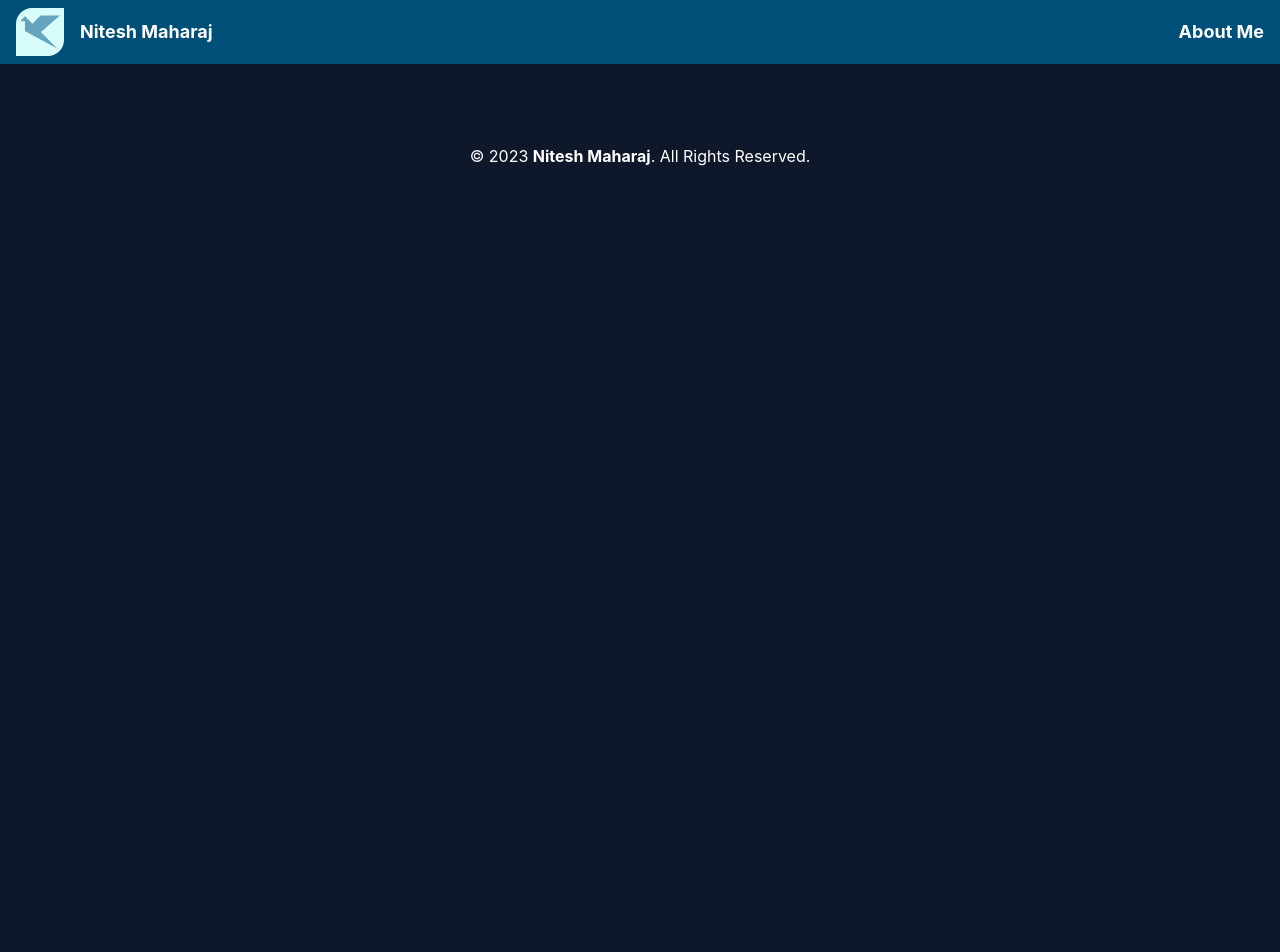
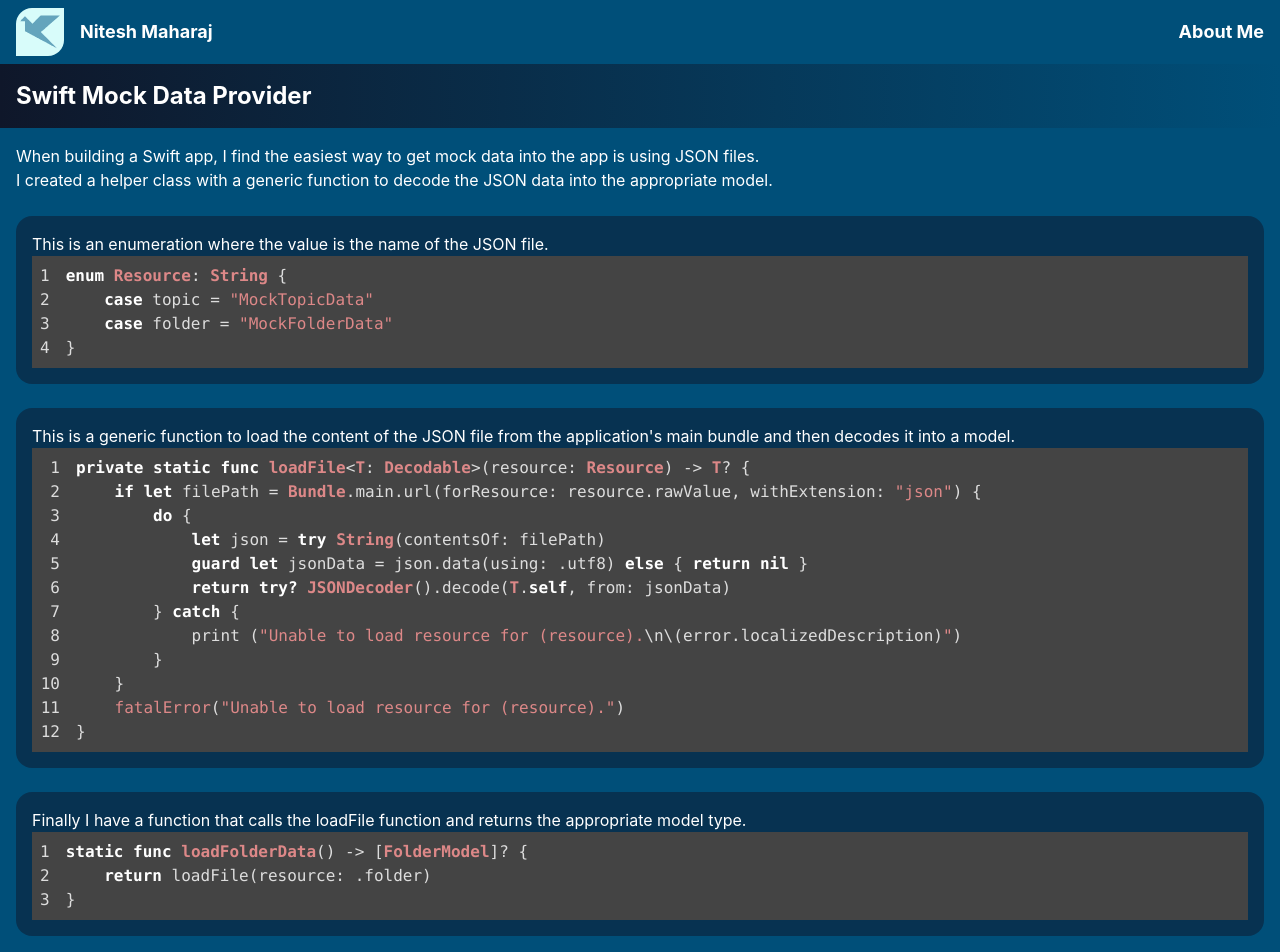
Before and after one commit to Develgo/Develgo.github.io, a React (Create React App) app: page /swift-mock-data-provider in a window 1280 px wide. Shown: the top 952 px of the page. Before the commit the page ends 800 px from the top, so only its background shows below. Built offline with nearby package versions, Linux system fonts and the light colour scheme; the HTML template or start-up script is replaced by a standard one.

Commit message:
Added swift mock data provider page

```diff
--- a/src/App.tsx
+++ b/src/App.tsx
@@ -8,6 +8,7 @@ import ArchitecturePage from './pages/ArchitecturePage';
 import GitPage from './pages/GitPage';
 import MongoDbPage from './pages/MongoDbPage';
 import ScaffoldingDotnetPage from './pages/ScaffoldingDotnetPage';
+import SwiftMockDataProviderPage from './pages/SwiftMockDataProviderPage';
 
 function App() {
   return (
@@ -20,6 +21,7 @@ function App() {
         <Route path="/git-cheat-sheet" element={<GitPage />}></Route>
         <Route path='/mongodb-todo-list' element={<MongoDbPage />}></Route>
         <Route path='/scaffolding-dotnet' element={<ScaffoldingDotnetPage />}></Route>
+        <Route path='/swift-mock-data-provider' element={<SwiftMockDataProviderPage />}></Route>
       </Routes>
       <Footer />
     </div>
--- a/src/pages/HomePage.tsx
+++ b/src/pages/HomePage.tsx
@@ -27,9 +27,9 @@ const HomePage = () => {
                     <div>Getting a handle on <span className="font-mono">git</span> in the terminal</div>
                 </LinkBox>
 
-                {/* <LinkBox className="bg-gradient-to-r from-violet-500 to-fuchsia-500" destination="/mongodb-todo-list" tag=".net">
-                    <div>Creating a Todo List with .NET and MongoDB</div>
-                </LinkBox> */}
+                <LinkBox className="bg-gradient-to-r from-violet-500 to-fuchsia-500" destination="/swift-mock-data-provider" tag="swift">
+                    <div>Swift Mock Data Provider</div>
+                </LinkBox>
 
                 <LinkBox className="bg-gradient-to-r from-green-500 to-teal-500" destination="/scaffolding-dotnet" tag=".net">
                     <div>Scaffolding a solution with the dotnet CLI</div>
--- /dev/null
+++ b/src/pages/SwiftMockDataProviderPage.tsx
@@ -0,0 +1,63 @@
+import SyntaxHighlighter from "react-syntax-highlighter";
+import PageTitle from "../components/PageTitle";
+import { dark } from "react-syntax-highlighter/dist/esm/styles/hljs";
+
+const SwiftMockDataProviderPage = () => {
+    const resourceEnum: string = `enum Resource: String {
+    case topic = "MockTopicData"
+    case folder = "MockFolderData"
+}`;
+
+    const loadFile: string = `private static func loadFile<T: Decodable>(resource: Resource) -> T? {
+    if let filePath = Bundle.main.url(forResource: resource.rawValue, withExtension: "json") {
+        do {
+            let json = try String(contentsOf: filePath)
+            guard let jsonData = json.data(using: .utf8) else { return nil }
+            return try? JSONDecoder().decode(T.self, from: jsonData)
+        } catch {
+            print ("Unable to load resource for \(resource).\\n\\(error.localizedDescription)")
+        }
+    }
+    fatalError("Unable to load resource for \(resource).")
+}`;
+
+    const loadFolderData: string = `static func loadFolderData() -> [FolderModel]? {
+    return loadFile(resource: .folder)
+}`;
+
+    return (
+        <div className="bg-develgo-blue">
+            <PageTitle title="Swift Mock Data Provider" />
+            <div className="container mx-auto p-4">
+                <div>When building a Swift app, I find the easiest way to get mock data into the app is using JSON files.</div>
+                <div>I created a helper class with a generic function to decode the JSON data into the appropriate model.</div>
+
+                <br />
+                <div className="bg-slate-900/50 p-4 rounded-2xl">
+                    <div>This is an enumeration where the value is the name of the JSON file.</div>
+                    <SyntaxHighlighter language='swift' style={dark} showLineNumbers={true}>
+                        {resourceEnum}
+                    </SyntaxHighlighter>
+                </div>
+
+                <br />
+                <div className="bg-slate-900/50 p-4 rounded-2xl">
+                    <div>This is a generic function to load the content of the JSON file from the application's main bundle and then decodes it into a model.</div>
+                    <SyntaxHighlighter language='swift' style={dark} showLineNumbers={true}>
+                        {loadFile}
+                    </SyntaxHighlighter>
+                </div>
+
+                <br />
+                <div className="bg-slate-900/50 p-4 rounded-2xl">
+                    <div>Finally I have a function that calls the loadFile function and returns the appropriate model type.</div>
+                    <SyntaxHighlighter language='swift' style={dark} showLineNumbers={true}>
+                        {loadFolderData}
+                    </SyntaxHighlighter>
+                </div>
+            </div>
+        </div>
+    );
+};
+
+export default SwiftMockDataProviderPage;
```
